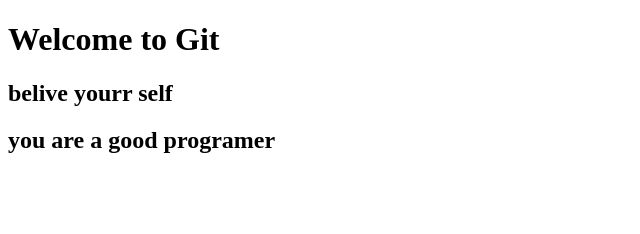
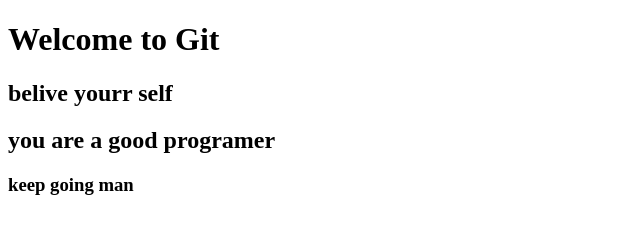
Before and after one commit to MuhammedfahisT/my_sample, a plain HTML site: page index.html in a window 1280 px wide. Shown: the whole page, without its empty margins (0-640 px from the left). Drawn offline with Linux system fonts and the light colour scheme.

Commit message:
index1 file modyfid one line

```diff
--- a/index.html
+++ b/index.html
@@ -9,5 +9,7 @@
     <h1>Welcome to Git</h1>
     <h2>belive yourr self</h2>
     <h2>you are a good programer</h2>
+    <h3>keep going man
+    </h3>
 </body>
 </html>
```
